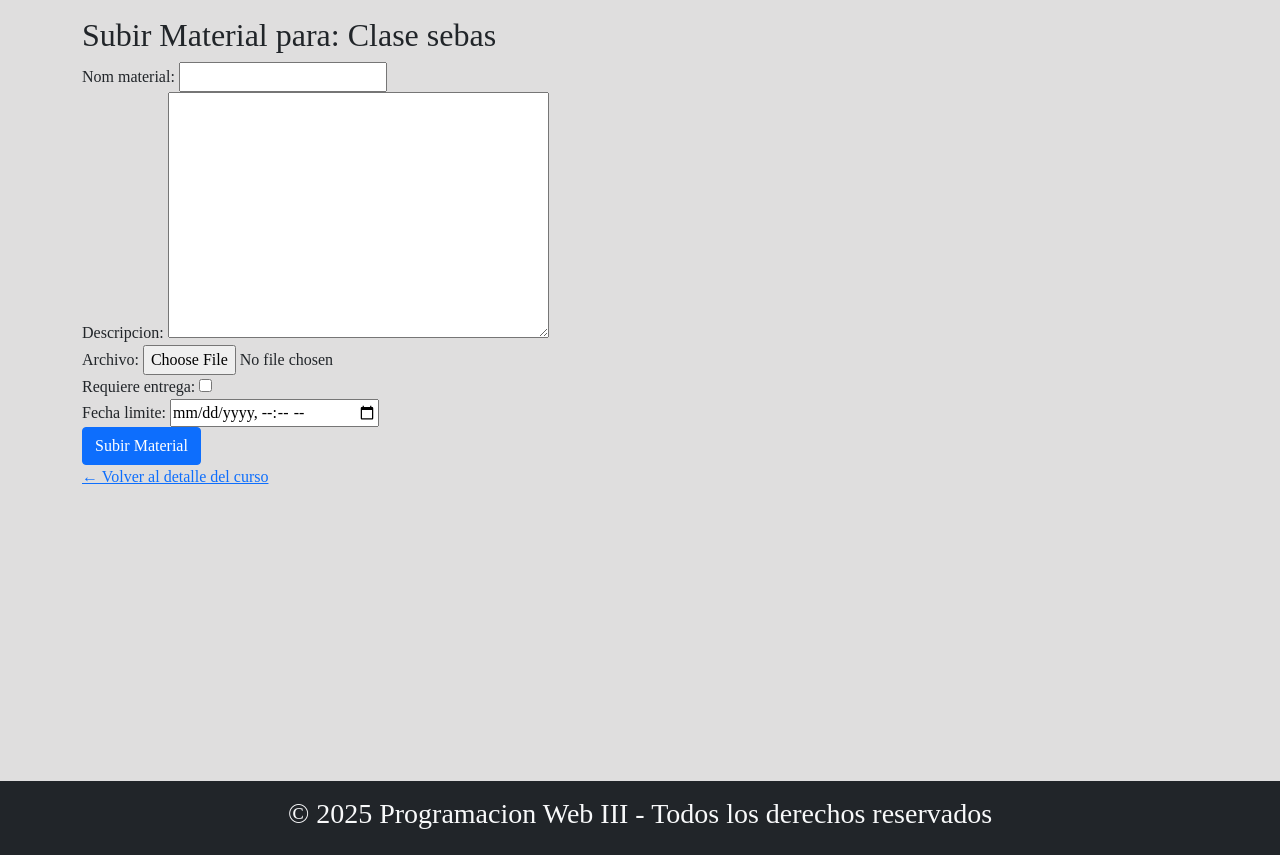
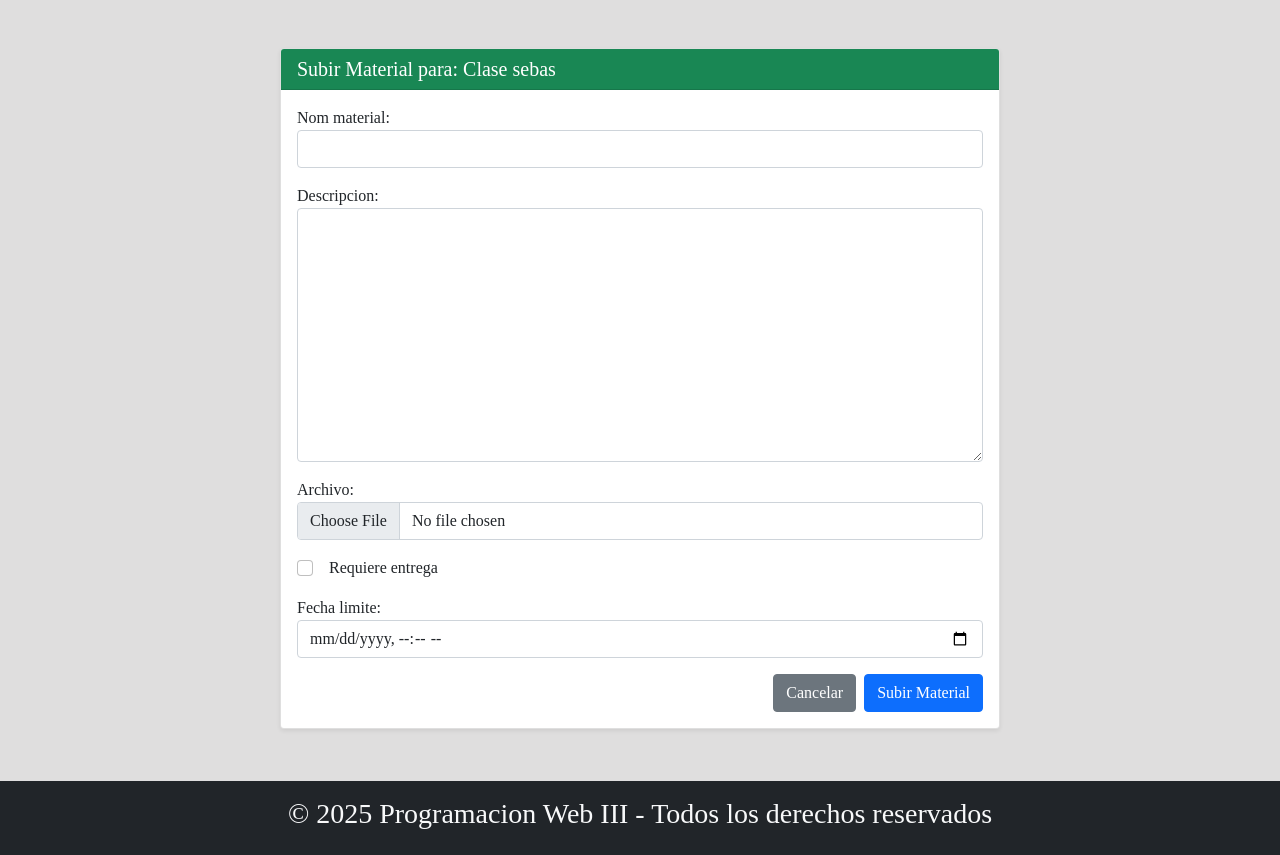
Before and after one commit to ErickCahuapaza10/Grupo-5-Plataforma-de-Cursos-Breves, a Django app: page /subir_material/1/ in a window 1280 px wide. Shown: the part 142-997 px from the top of the page. Run offline with Django 5.2, Linux system fonts and the light colour scheme; data comes from the database, SQL or seed files in the repository; both versions use the stored data as it was after the commit; some libraries are stand-ins or nearby versions.

Commit message:
Commit de diseño final de templates

```diff
--- a/proy5_PlataformaCursosBreves/aplicacion/forms.py
+++ b/proy5_PlataformaCursosBreves/aplicacion/forms.py
@@ -37,7 +37,7 @@ class MaterialForm(forms.ModelForm):
     class Meta:
         model = Material
         fields = ['nom_material', 'descripcion', 'archivo', 'requiere_entrega', 'fecha_limite']
-        widgets = {'fecha_limite': forms.DateTimeInput(attrs={'type': 'datetime-local'}),}
+        widgets = {'fecha_limite': forms.DateTimeInput(attrs={'type': 'datetime-local'}),            'requiere_entrega': forms.CheckboxInput(attrs={'class': 'form-check-input'})}
 
 
 class EntregaForm(forms.ModelForm):
--- a/proy5_PlataformaCursosBreves/aplicacion/templates/aplicacion/lista_entregas.html
+++ b/proy5_PlataformaCursosBreves/aplicacion/templates/aplicacion/lista_entregas.html
@@ -62,7 +62,4 @@
         <p class="text-muted">No hay materiales que requieran entrega en este curso.</p>
     {% endif %}
 
-    <div class="mt-4">
-        <a href="{% url 'lista_cursos' %}" class="btn btn-outline-primary">📚 Ver todos los cursos</a>
-    </div>
 {% endblock %}
--- a/proy5_PlataformaCursosBreves/aplicacion/templates/aplicacion/lista_estudiantes.html
+++ b/proy5_PlataformaCursosBreves/aplicacion/templates/aplicacion/lista_estudiantes.html
@@ -106,7 +106,5 @@
         </div>
     {% endif %}
 
-    <div class="mt-4">
-        <a href="{% url 'lista_cursos' %}" class="btn btn-outline-primary">📚 Ver todos los cursos</a>
-    </div>
+
 {% endblock %}
--- a/proy5_PlataformaCursosBreves/aplicacion/templates/aplicacion/subir_material.html
+++ b/proy5_PlataformaCursosBreves/aplicacion/templates/aplicacion/subir_material.html
@@ -1,45 +1,62 @@
 {% extends 'aplicacion/base.html' %}
+{% load widget_tweaks %}
 
 {% block content %}
-  <h2>Subir Material para: {{ curso.nom_curso }}</h2>
-
-  <form action="{% url 'subir_material' curso.pk %}"
-        method="post"
-        enctype="multipart/form-data">
+<div class="container mt-5">
+  <div class="row justify-content-center">
+    <div class="col-md-8">
+      <div class="card shadow-sm">
+        <div class="card-header bg-success text-white">
+          <h5 class="mb-0">Subir Material para: {{ curso.nom_curso }}</h5>
+        </div>
+        <div class="card-body">
+          <form method="post" enctype="multipart/form-data">
             {% csrf_token %}
 
-
             {% if form.non_field_errors %}
-      <ul class="errorlist">
-        {% for err in form.non_field_errors %}
-          <li>{{ err }}</li>
-        {% endfor %}
-      </ul>
+              <div class="alert alert-danger">
+                {% for err in form.non_field_errors %}{{ err }}<br>{% endfor %}
+              </div>
             {% endif %}
 
             {% for field in form %}
-      <div class="form-group">
+              {% if field.name == 'requiere_entrega' %}
+                <div class="form-check mb-3">
+  {{ field|add_class:"form-check-input" }}
+  <label for="{{ field.id_for_label }}" class="form-check-label ms-2">
+    {{ field.label }}
+  </label>
+  {% for err in field.errors %}
+    <div class="text-danger small">{{ err }}</div>
+  {% endfor %}
+</div>
+
+              {% else %}
+                <div class="mb-3">
                   {{ field.label_tag }}
-        {{ field }}
+                  {{ field|add_class:"form-control" }}
                   {% if field.help_text %}
                     <small class="form-text text-muted">{{ field.help_text }}</small>
                   {% endif %}
-        {% if field.errors %}
-          <ul class="errorlist">
                   {% for err in field.errors %}
-              <li>{{ err }}</li>
+                    <div class="text-danger small">{{ err }}</div>
                   {% endfor %}
-          </ul>
+                </div>
               {% endif %}
-      </div>
             {% endfor %}
 
-    <button type="submit" class="btn btn-primary">Subir Material</button>
+            <div class="d-flex justify-content-end">
+              <a href="{% url 'detalle_curso' curso.pk %}" class="btn btn-secondary me-2">
+                Cancelar
+              </a>
+              <button type="submit" class="btn btn-primary">
+                Subir Material
+              </button>
+            </div>
           </form>
-
-  <p>
-    <a href="{% url 'detalle_curso' curso.pk %}">
-      ← Volver al detalle del curso
-    </a>
-  </p>
+        </div>
+      </div>
+    </div>
+  </div>
+</div>
 {% endblock %}
--- a/proy5_PlataformaCursosBreves/aplicacion/views.py
+++ b/proy5_PlataformaCursosBreves/aplicacion/views.py
@@ -111,15 +111,20 @@ def detalle_curso(request, pk):
 
     })
 
-
 def eliminar_curso(request, pk):
     curso = get_object_or_404(Curso, pk=pk)
+    # Solo el profesor que lo creó puede eliminar
     if curso.id_profesor.autor != request.user:
-        return HttpResponseForbidden("No tienes permiso para eliminar este curso.")
+        return HttpResponseForbidden()
     if request.method == 'POST':
         curso.delete()
+        messages.success(request, f'El curso "{curso.nom_curso}" fue eliminado.')
         return redirect('lista_cursos')
-    return render(request, 'aplicacion/confirmar_eliminacion.html', {'curso': curso})
+    # GET → mostramos confirmación
+    return render(request, 'aplicacion/confirmar_eliminacion.html', {
+        'curso': curso
+    })
+
 
 def editar_material(request, pk):
     material = get_object_or_404(Material, pk=pk)
--- a/proy5_PlataformaCursosBreves/proy5_PlataformaCursosBreves/settings.py
+++ b/proy5_PlataformaCursosBreves/proy5_PlataformaCursosBreves/settings.py
@@ -37,6 +37,7 @@ INSTALLED_APPS = [
     'django.contrib.sessions',
     'django.contrib.messages',
     'django.contrib.staticfiles',
+    'widget_tweaks',
     'aplicacion',
 ]
 
```
Also changed, not shown: proy5_PlataformaCursosBreves/aplicacion/templates/aplicacion/confirmar_eliminacion.html (+10 -10 lines), proy5_PlataformaCursosBreves/aplicacion/templates/aplicacion/cursos_creados.html (+18 -9 lines), proy5_PlataformaCursosBreves/aplicacion/templates/aplicacion/editar_curso.html (+39 -7 lines), proy5_PlataformaCursosBreves/aplicacion/templates/aplicacion/editar_material.html (+46 -7 lines), proy5_PlataformaCursosBreves/db.sqlite3. Lines whose indentation alone changed are shown as unchanged.
